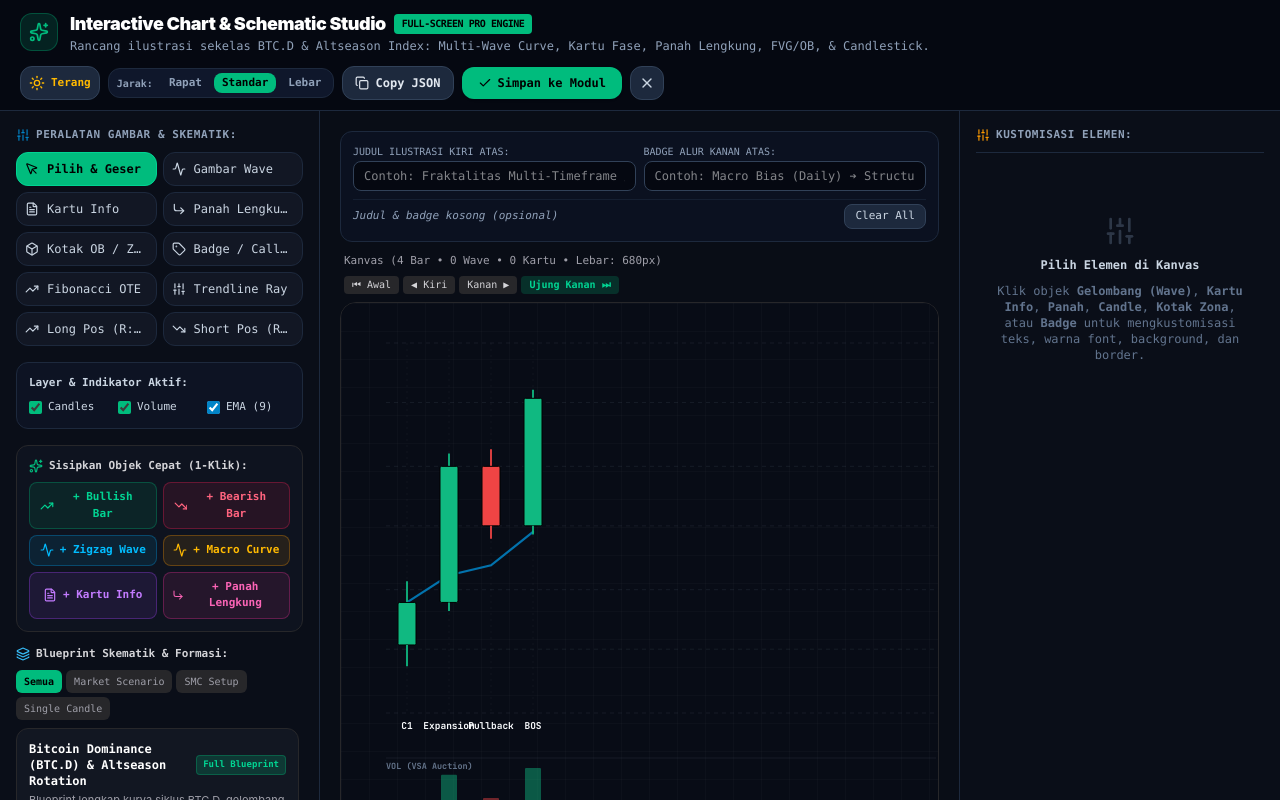
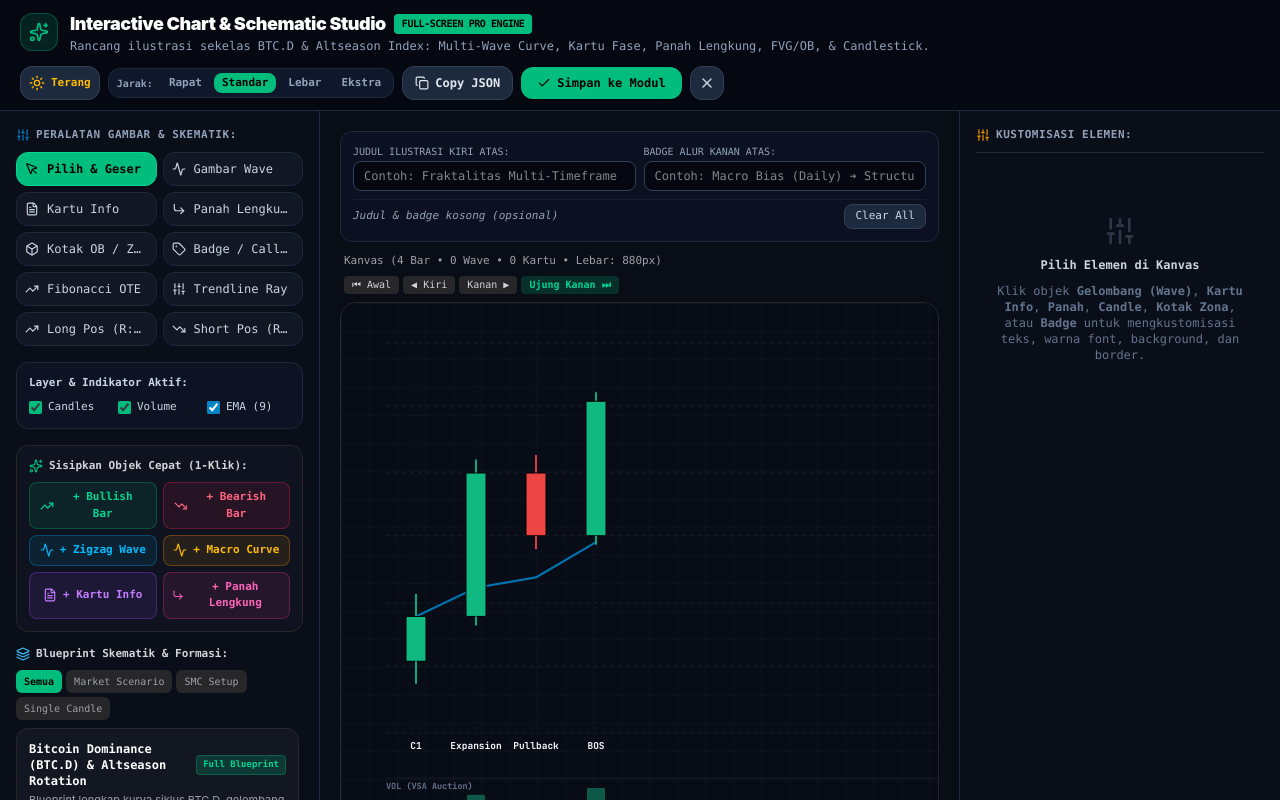
Before and after one commit to AlulCode45/Trading-Learning-Path, a React (Vite) app: page /roadmaps/create in a window 1280 px wide. Both pictures are taken after a click on the button 734 px from the left and 695 px from the top of the page. Shown: the top 800 px of the page. Built offline with nearby package versions, Linux system fonts and the light colour scheme.

Commit message:
fix(chart-engine): optimize spacing, staggered labels, and anti-clashing layout for documentation charts

```diff
--- a/src/components/chart-builder/ChartCanvas.tsx
+++ b/src/components/chart-builder/ChartCanvas.tsx
@@ -31,7 +31,7 @@ interface ChartCanvasProps {
   showEma?: boolean;
   emaPeriod?: number;
   isDarkMode?: boolean;
-  candleSpacing?: 'compact' | 'normal' | 'wide';
+  candleSpacing?: 'compact' | 'normal' | 'wide' | 'ultra-wide';
   selectedId: string | null;
   onSelectId: (id: string | null, type: ChartObjectType) => void;
   onUpdateCandle: (candle: CustomCandle) => void;
@@ -103,9 +103,17 @@ export const ChartCanvas: React.FC<ChartCanvasProps> = ({
   // Multi-point Polyline drawing state
   const [draftPoints, setDraftPoints] = useState<Array<{ index: number; price: number }>>([]);
 
-  // Spacing Configuration: Proporsional & Rapat seperti TradingView
-  const candleStep = candleSpacing === 'compact' ? 30 : candleSpacing === 'wide' ? 54 : 42;
-  const candleWidth = candleSpacing === 'compact' ? 14 : candleSpacing === 'wide' ? 24 : 18;
+  // Spacing Configuration: Proporsional & Lega
+  const candleStep =
+    candleSpacing === 'compact' ? 44 :
+    candleSpacing === 'wide' ? 84 :
+    candleSpacing === 'ultra-wide' ? 110 :
+    60;
+  const candleWidth =
+    candleSpacing === 'compact' ? 16 :
+    candleSpacing === 'wide' ? 26 :
+    candleSpacing === 'ultra-wide' ? 32 :
+    20;
 
   const hasLegend = legends.length > 0;
   const legendHeight = hasLegend ? 28 : 0;
@@ -116,17 +124,21 @@ export const ChartCanvas: React.FC<ChartCanvasProps> = ({
     bottom: 45 + volumeHeight + legendHeight,
     left: 45
   };
-  const totalHeight = 520;
+  const totalHeight = 540;
 
   // Lebar kanvas bertambah secara dinamis seiring bertambahnya candle tanpa menggeser posisi scroll otomatis
   const maxBarIndex = useMemo(() => {
     let maxIdx = Math.max(12, candles.length);
     polylines.forEach(p => p.points.forEach(pt => { if (pt.index + 2 > maxIdx) maxIdx = pt.index + 2; }));
-    infoCards.forEach(c => { if (c.candleIndex + 4 > maxIdx) maxIdx = c.candleIndex + 4; });
+    infoCards.forEach(c => {
+      const estCardBars = Math.ceil((c.width || 210) / candleStep);
+      const reach = (c.alignX === 'left' ? c.candleIndex + estCardBars : c.candleIndex + estCardBars / 2) + 1.5;
+      if (reach > maxIdx) maxIdx = reach;
+    });
     return maxIdx;
-  }, [candles.length, polylines, infoCards]);
-
-  const width = Math.max(680, padding.left + maxBarIndex * candleStep + padding.right + 30);
+  }, [candles.length, polylines, infoCards, candleStep]);
+
+  const width = Math.max(760, padding.left + maxBarIndex * candleStep + padding.right + 30);
 
   const { minPrice, maxPrice } = useMemo(() => {
     let min = Infinity;
--- a/src/components/chart-builder/CustomChartBuilderModal.tsx
+++ b/src/components/chart-builder/CustomChartBuilderModal.tsx
@@ -70,8 +70,8 @@ export const CustomChartBuilderModal: React.FC<CustomChartBuilderModalProps> = (
     return typeof document !== 'undefined' && document.documentElement.classList.contains('dark');
   });
 
-  // Candle Spacing / Zoom: Rapat, Normal, Lebar
-  const [candleSpacing, setCandleSpacing] = useState<'compact' | 'normal' | 'wide'>(
+  // Candle Spacing / Zoom: Rapat, Normal, Lebar, Ultra
+  const [candleSpacing, setCandleSpacing] = useState<'compact' | 'normal' | 'wide' | 'ultra-wide'>(
     initialConfig?.candleSpacing || 'normal'
   );
 
@@ -592,7 +592,7 @@ export const CustomChartBuilderModal: React.FC<CustomChartBuilderModalProps> = (
               isDarkMode ? 'bg-slate-900 border-slate-800 text-slate-400' : 'bg-slate-100 border-slate-200 text-slate-600'
             }`}>
               <span className="px-1 text-[10px] font-bold">Jarak:</span>
-              {(['compact', 'normal', 'wide'] as const).map(sp => (
+              {(['compact', 'normal', 'wide', 'ultra-wide'] as const).map(sp => (
                 <button
                   key={sp}
                   type="button"
@@ -603,7 +603,7 @@ export const CustomChartBuilderModal: React.FC<CustomChartBuilderModalProps> = (
                       : 'hover:text-black dark:hover:text-white'
                   }`}
                 >
-                  {sp === 'compact' ? 'Rapat' : sp === 'normal' ? 'Standar' : 'Lebar'}
+                  {sp === 'compact' ? 'Rapat' : sp === 'normal' ? 'Standar' : sp === 'wide' ? 'Lebar' : 'Ekstra'}
                 </button>
               ))}
             </div>
--- a/src/components/illustration/CustomChartRenderer.tsx
+++ b/src/components/illustration/CustomChartRenderer.tsx
@@ -33,13 +33,22 @@ export const CustomChartRenderer: React.FC<CustomChartRendererProps> = ({
   const candleSpacing = config.candleSpacing || 'normal';
 
   const [userZoom, setUserZoom] = useState<number>(1);
-  const candleStepBase = candleSpacing === 'compact' ? 36 : candleSpacing === 'wide' ? 62 : 48;
+  const candleStepBase =
+    candleSpacing === 'compact' ? 48 :
+    candleSpacing === 'wide' ? 92 :
+    candleSpacing === 'ultra-wide' ? 120 :
+    68;
   const candleStep = Math.round(candleStepBase * userZoom);
-  const candleWidth = Math.max(10, Math.round((candleSpacing === 'compact' ? 16 : candleSpacing === 'wide' ? 26 : 20) * Math.min(1.4, userZoom)));
+  const candleWidth = Math.max(12, Math.round((
+    candleSpacing === 'compact' ? 16 :
+    candleSpacing === 'wide' ? 26 :
+    candleSpacing === 'ultra-wide' ? 32 :
+    20
+  ) * Math.min(1.4, userZoom)));
 
   const hasLegend = legends.length > 0;
   const legendHeight = hasLegend ? 26 : 0;
-  const totalHeight = 460;
+  const totalHeight = config.height || (infoCards.length > 0 ? 540 : 490);
   const volumeHeight = showVolume ? 55 : 0;
   const padding = { top: 40, right: 90, bottom: 35 + volumeHeight + legendHeight, left: 50 };
 
@@ -50,12 +59,20 @@ export const CustomChartRenderer: React.FC<CustomChartRendererProps> = ({
     positions.forEach(pos => { if (pos.endIndex + 2 > maxIdx) maxIdx = pos.endIndex + 2; });
     trendlines.forEach(tl => { if (Math.max(tl.x1Index, tl.x2Index) + 2 > maxIdx) maxIdx = Math.max(tl.x1Index, tl.x2Index) + 2; });
     arrows.forEach(arr => { if (Math.max(arr.startIndex, arr.endIndex) + 2 > maxIdx) maxIdx = Math.max(arr.startIndex, arr.endIndex) + 2; });
-    badges.forEach(bg => { if (bg.candleIndex + 2 > maxIdx) maxIdx = bg.candleIndex + 2; });
-    infoCards.forEach(c => { if (c.candleIndex + 4 > maxIdx) maxIdx = c.candleIndex + 4; });
+    badges.forEach(bg => {
+      const estBadgeBars = Math.ceil(((bg.text?.length || 10) * 7.5) / candleStepBase);
+      const reach = (bg.alignX === 'left' ? bg.candleIndex + estBadgeBars : bg.candleIndex + estBadgeBars / 2) + 1;
+      if (reach > maxIdx) maxIdx = reach;
+    });
+    infoCards.forEach(c => {
+      const estCardBars = Math.ceil((c.width || 210) / candleStepBase);
+      const reach = (c.alignX === 'left' ? c.candleIndex + estCardBars : c.candleIndex + estCardBars / 2) + 1.5;
+      if (reach > maxIdx) maxIdx = reach;
+    });
     return maxIdx;
-  }, [candles.length, polylines, boxes, positions, trendlines, arrows, badges, infoCards]);
+  }, [candles.length, polylines, boxes, positions, trendlines, arrows, badges, infoCards, candleStepBase]);
 
-  const width = Math.max(620, padding.left + maxBarIndex * candleStep + padding.right + 30);
+  const width = Math.max(760, padding.left + maxBarIndex * candleStep + padding.right + 30);
 
   const { minPrice, maxPrice } = useMemo(() => {
     let min = Infinity;
@@ -98,11 +115,19 @@ export const CustomChartRenderer: React.FC<CustomChartRendererProps> = ({
     }
     if (!isFinite(min) || !isFinite(max)) return { minPrice: 60, maxPrice: 180 };
     const range = Math.max(20, max - min);
+    const hasTopCard = infoCards.some(c => c.price >= max);
+    const hasBottomCard = infoCards.some(c => c.price <= min) || badges.some(b => b.price <= min);
+    const topMargin = hasTopCard ? 0.32 : 0.22;
+    const bottomMargin = hasBottomCard ? 0.28 : 0.18;
     return {
-      minPrice: Math.floor(min - range * 0.20),
-      maxPrice: Math.ceil(max + range * 0.22)
+      minPrice: Math.floor(min - range * bottomMargin),
+      maxPrice: Math.ceil(max + range * topMargin)
     };
   }, [candles, polylines, boxes, positions, trendlines, badges, infoCards]);
+
+  const hasStaggeredLabels = useMemo(() => {
+    return candles.some((c, i) => c.label && (c.label.length > 8 || Boolean(candles[i + 1]?.label)));
+  }, [candles]);
 
   const maxVolume = useMemo(() => {
     if (candles.length === 0) return 1000;
@@ -655,9 +680,21 @@ export const CustomChartRenderer: React.FC<CustomChartRendererProps> = ({
               />
               <line x1={x} y1={bodyTop + bodyHeight} x2={x} y2={yLow} stroke={wickColor} strokeWidth="1.8" />
               {candle.label && (
+                <g>
+                  {hasStaggeredLabels && idx % 2 === 1 && (
+                    <line
+                      x1={x}
+                      y1={totalHeight - padding.bottom + 4}
+                      x2={x}
+                      y2={totalHeight - padding.bottom + 21}
+                      stroke={gridLineStroke}
+                      strokeWidth="1"
+                      strokeDasharray="2 2"
+                    />
+                  )}
                   <text
                     x={x}
-                  y={totalHeight - padding.bottom + 15}
+                    y={totalHeight - padding.bottom + (hasStaggeredLabels ? (idx % 2 === 0 ? 14 : 27) : 15)}
                     fill={candle.labelColor || labelTextFill}
                     fontSize="8.5"
                     fontWeight="bold"
@@ -666,6 +703,7 @@ export const CustomChartRenderer: React.FC<CustomChartRendererProps> = ({
                   >
                     {candle.label}
                   </text>
+                </g>
               )}
             </g>
           );
@@ -712,40 +750,52 @@ export const CustomChartRenderer: React.FC<CustomChartRendererProps> = ({
           const cardW = card.width ? Math.max(card.width, computedCardW) : computedCardW;
           const cardH = 32 + wrappedLines.length * 14 + (hasFooter ? 24 : 8);
 
+          // Horizontal alignment: 'left' | 'center' | 'right'
+          const alignX = card.alignX || 'center';
+          const alignY = card.alignY || 'top';
+
+          let targetX = rawX - cardW / 2;
+          if (alignX === 'left') targetX = rawX;
+          else if (alignX === 'right') targetX = rawX - cardW;
+
+          let targetY = rawY;
+          if (alignY === 'bottom') targetY = rawY - cardH;
+          else if (alignY === 'middle') targetY = rawY - cardH / 2;
+
           // Boundary clamping to prevent info card overflowing SVG viewport edges
-          const x = Math.max(padding.left + cardW / 2 + 5, Math.min(width - padding.right - cardW / 2 - 5, rawX));
-          const y = Math.max(padding.top + 5, Math.min(totalHeight - padding.bottom - cardH - 10, rawY));
+          const x = Math.max(padding.left + 5, Math.min(width - padding.right - cardW - 5, targetX));
+          const y = Math.max(padding.top + 5, Math.min(totalHeight - padding.bottom - cardH - 10, targetY));
 
           return (
             <g key={card.id}>
               {/* Drop shadow / backplate for anti-clashing */}
-              <rect x={x - cardW / 2 + 2} y={y + 2} width={cardW} height={cardH} fill="#000000" fillOpacity={isDarkMode ? 0.45 : 0.08} rx="6" />
-              <rect x={x - cardW / 2} y={y} width={cardW} height={cardH} fill={isDarkMode ? '#0B1120' : '#FFFFFF'} fillOpacity={0.96} rx="6" />
-              <rect x={x - cardW / 2} y={y} width={cardW} height={cardH} fill={bgCol} fillOpacity={bgOp} stroke={accent} strokeWidth="1.5" rx="6" />
+              <rect x={x + 2} y={y + 2} width={cardW} height={cardH} fill="#000000" fillOpacity={isDarkMode ? 0.45 : 0.08} rx="6" />
+              <rect x={x} y={y} width={cardW} height={cardH} fill={isDarkMode ? '#0B1120' : '#FFFFFF'} fillOpacity={0.96} rx="6" />
+              <rect x={x} y={y} width={cardW} height={cardH} fill={bgCol} fillOpacity={bgOp} stroke={accent} strokeWidth="1.5" rx="6" />
               {card.stepBadge ? (
                 <>
-                  <circle cx={x - cardW / 2 + 15} cy={y + 15} r="8" fill={accent} />
-                  <text x={x - cardW / 2 + 15} y={y + 18.5} fill="#000" fontSize="9" fontWeight="900" fontFamily="JetBrains Mono" textAnchor="middle">
+                  <circle cx={x + 15} cy={y + 15} r="8" fill={accent} />
+                  <text x={x + 15} y={y + 18.5} fill="#000" fontSize="9" fontWeight="900" fontFamily="JetBrains Mono" textAnchor="middle">
                     {card.stepBadge}
                   </text>
-                  <text x={x - cardW / 2 + 28} y={y + 18.5} fill={accent} fontSize="9" fontWeight="900" fontFamily="JetBrains Mono">
+                  <text x={x + 28} y={y + 18.5} fill={accent} fontSize="9" fontWeight="900" fontFamily="JetBrains Mono">
                     {card.title}
                   </text>
                 </>
               ) : (
-                <text x={x - cardW / 2 + 10} y={y + 18.5} fill={accent} fontSize="9.5" fontWeight="900" fontFamily="JetBrains Mono">
+                <text x={x + 10} y={y + 18.5} fill={accent} fontSize="9.5" fontWeight="900" fontFamily="JetBrains Mono">
                   {card.title}
                 </text>
               )}
               {wrappedLines.map((ln, idx) => (
-                <text key={`${card.id}-l-${idx}`} x={x - cardW / 2 + 10} y={y + 34 + idx * 13.5} fill={bodyTextCol} fontSize="8.5" fontFamily="JetBrains Mono">
+                <text key={`${card.id}-l-${idx}`} x={x + 10} y={y + 34 + idx * 13.5} fill={bodyTextCol} fontSize="8.5" fontFamily="JetBrains Mono">
                   {ln}
                 </text>
               ))}
               {card.footerBadge && (
                 <g>
-                  <rect x={x - cardW / 2 + 10} y={y + cardH - 20} width={cardW - 20} height={15} fill={accent} fillOpacity={0.22} rx="3" />
-                  <text x={x} y={y + cardH - 10} fill={accent} fontSize="8" fontWeight="bold" fontFamily="JetBrains Mono" textAnchor="middle">
+                  <rect x={x + 10} y={y + cardH - 20} width={cardW - 20} height={15} fill={accent} fillOpacity={0.22} rx="3" />
+                  <text x={x + cardW / 2} y={y + cardH - 10} fill={accent} fontSize="8" fontWeight="bold" fontFamily="JetBrains Mono" textAnchor="middle">
                     {card.footerBadge}
                   </text>
                 </g>
@@ -775,19 +825,33 @@ export const CustomChartRenderer: React.FC<CustomChartRendererProps> = ({
         {badges.map((badge) => {
           const rawX = indexToX(badge.candleIndex);
           const rawY = priceToY(badge.price);
-          const fontSize = badge.fontSize || 9;
+          const size = badge.size || 'md';
+          const fontSize = badge.fontSize || (size === 'sm' ? 8 : size === 'lg' ? 10.5 : 9);
+          const padH = size === 'sm' ? 10 : size === 'lg' ? 18 : 14;
+          const padV = size === 'sm' ? 6 : size === 'lg' ? 12 : 8;
           const bgColor = badge.bgColor || badge.color || '#FACC15';
           const bgOpacity = badge.style === 'transparent' ? 0 : (badge.bgOpacity ?? (badge.style === 'outline' ? 0.12 : 1));
           const textColor = badge.textColor || (badge.style === 'outline' || badge.style === 'transparent' ? bgColor : '#000000');
           const borderColor = badge.borderColor || (badge.style === 'outline' ? bgColor : '#000000');
           const borderWidth = badge.borderWidth ?? (badge.style === 'transparent' ? 0 : 1);
           const rx = badge.style === 'pill' ? 12 : 4;
-          const badgeW = Math.max(42, (badge.text?.length || 1) * (fontSize * 0.65) + 16);
-          const badgeH = Math.max(20, fontSize + 10);
+          const badgeW = Math.max(36, (badge.text?.length || 1) * (fontSize * 0.65) + padH);
+          const badgeH = Math.max(18, fontSize + padV);
+
+          const alignX = badge.alignX || 'center';
+          const alignY = badge.alignY || 'middle';
+
+          let targetX = rawX;
+          if (alignX === 'left') targetX = rawX + badgeW / 2;
+          else if (alignX === 'right') targetX = rawX - badgeW / 2;
+
+          let targetY = rawY;
+          if (alignY === 'top') targetY = rawY + badgeH / 2;
+          else if (alignY === 'bottom') targetY = rawY - badgeH / 2;
 
           // Keep badge safely inside SVG viewport
-          const x = Math.max(padding.left + badgeW / 2 + 2, Math.min(width - padding.right - badgeW / 2 - 2, rawX));
-          const y = Math.max(padding.top + badgeH / 2 + 2, Math.min(totalHeight - padding.bottom - badgeH / 2 - 4, rawY));
+          const x = Math.max(padding.left + badgeW / 2 + 2, Math.min(width - padding.right - badgeW / 2 - 2, targetX));
+          const y = Math.max(padding.top + badgeH / 2 + 2, Math.min(totalHeight - padding.bottom - badgeH / 2 - 4, targetY));
 
           return (
             <g key={badge.id}>
--- a/src/data/articles/cryptoSmartMoneyArticles.ts
+++ b/src/data/articles/cryptoSmartMoneyArticles.ts
@@ -247,6 +247,7 @@ export const CRYPTO_SMART_MONEY_ARTICLES: Record<string, EducationalArticle> = {
               bottomPrice: 63200,
               boxType: 'liquidity_pool',
               label: 'Zona Likuidasi Long Ritel ($800M+ Cluster)',
+              labelPosition: 'bottom-left',
               color: '#F43F5E',
               opacity: 0.18,
               borderStyle: 'dashed'
@@ -259,6 +260,7 @@ export const CRYPTO_SMART_MONEY_ARTICLES: Record<string, EducationalArticle> = {
               bottomPrice: 61500,
               boxType: 'order_block',
               label: 'Whale Limit Absorption & Buyback Zone',
+              labelPosition: 'top-left',
               color: '#10B981',
               opacity: 0.2,
               showMidLine: true,
@@ -306,28 +308,31 @@ export const CRYPTO_SMART_MONEY_ARTICLES: Record<string, EducationalArticle> = {
           badges: [
             {
               id: 'b-trap',
-              candleIndex: 2,
-              price: 64100,
+              candleIndex: 1,
+              price: 66200,
               text: 'Funding Rate +0.08% (Greed Ekstrem)',
               style: 'pill',
+              size: 'sm',
               bgColor: '#EF4444',
               textColor: '#FFFFFF'
             },
             {
               id: 'b-sweep',
               candleIndex: 4,
-              price: 60700,
+              price: 60100,
               text: 'Stop Hunt $61.500 (Long Flushout)',
               style: 'badge',
+              size: 'sm',
               bgColor: '#F43F5E',
               textColor: '#FFFFFF'
             },
             {
               id: 'b-vshape',
               candleIndex: 6,
-              price: 66400,
+              price: 67400,
               text: 'Institutional Re-Absorption',
               style: 'pill',
+              size: 'sm',
               bgColor: '#10B981',
               textColor: '#FFFFFF'
             }
@@ -335,9 +340,11 @@ export const CRYPTO_SMART_MONEY_ARTICLES: Record<string, EducationalArticle> = {
           infoCards: [
             {
               id: 'card-1',
-              candleIndex: 0.6,
-              price: 67600,
-              width: 175,
+              candleIndex: 0,
+              price: 68600,
+              alignX: 'left',
+              alignY: 'top',
+              width: 195,
               stepBadge: '1',
               title: 'JEBAKAN LIQUIDITY',
               lines: [
@@ -349,9 +356,11 @@ export const CRYPTO_SMART_MONEY_ARTICLES: Record<string, EducationalArticle> = {
             },
             {
               id: 'card-2',
-              candleIndex: 7.2,
-              price: 63800,
-              width: 175,
+              candleIndex: 8,
+              price: 64200,
+              alignX: 'left',
+              alignY: 'middle',
+              width: 205,
               stepBadge: '2',
               title: 'EKSEKUSI PEMBUNUHAN',
               lines: [
```
Also changed, not shown: src/types/chartBuilderTypes.ts (+8 -1 lines), .agents/skills/trading-chart-engine/SKILL.md. Lines whose indentation alone changed are shown as unchanged.
